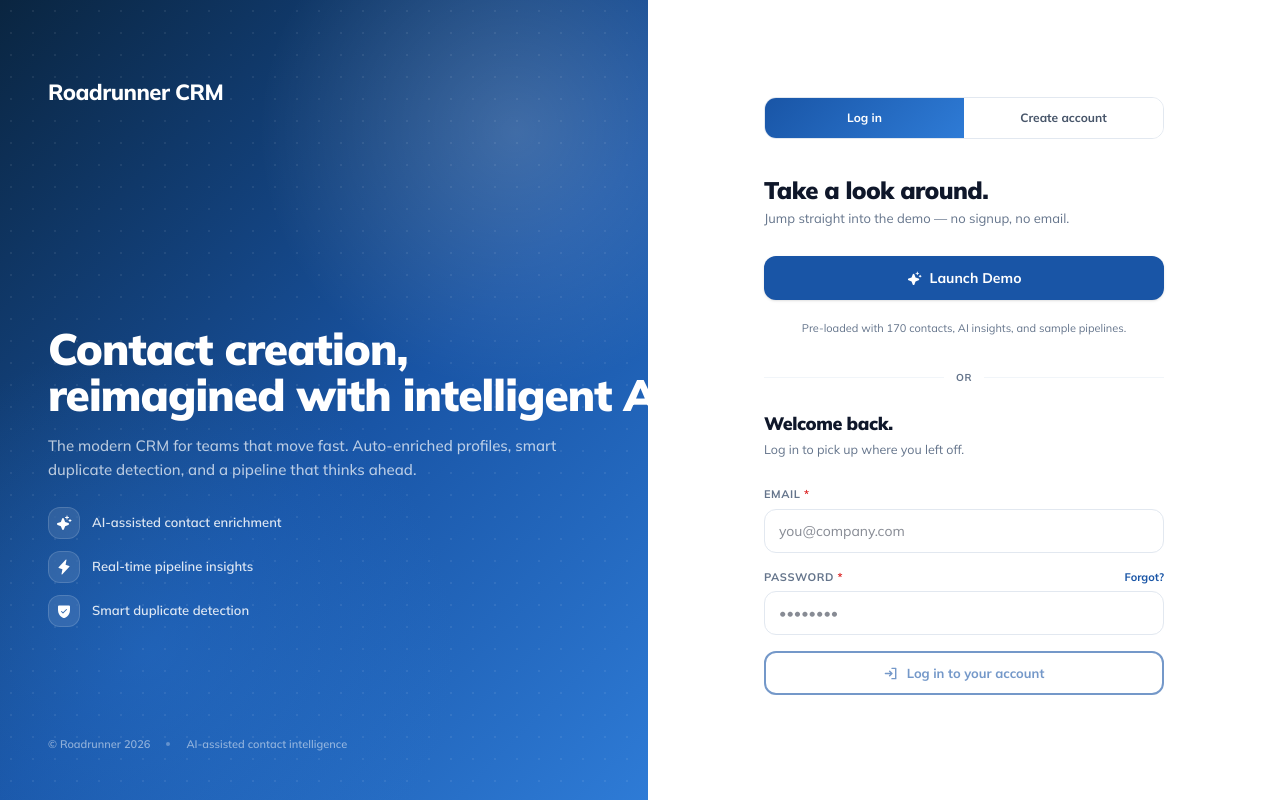
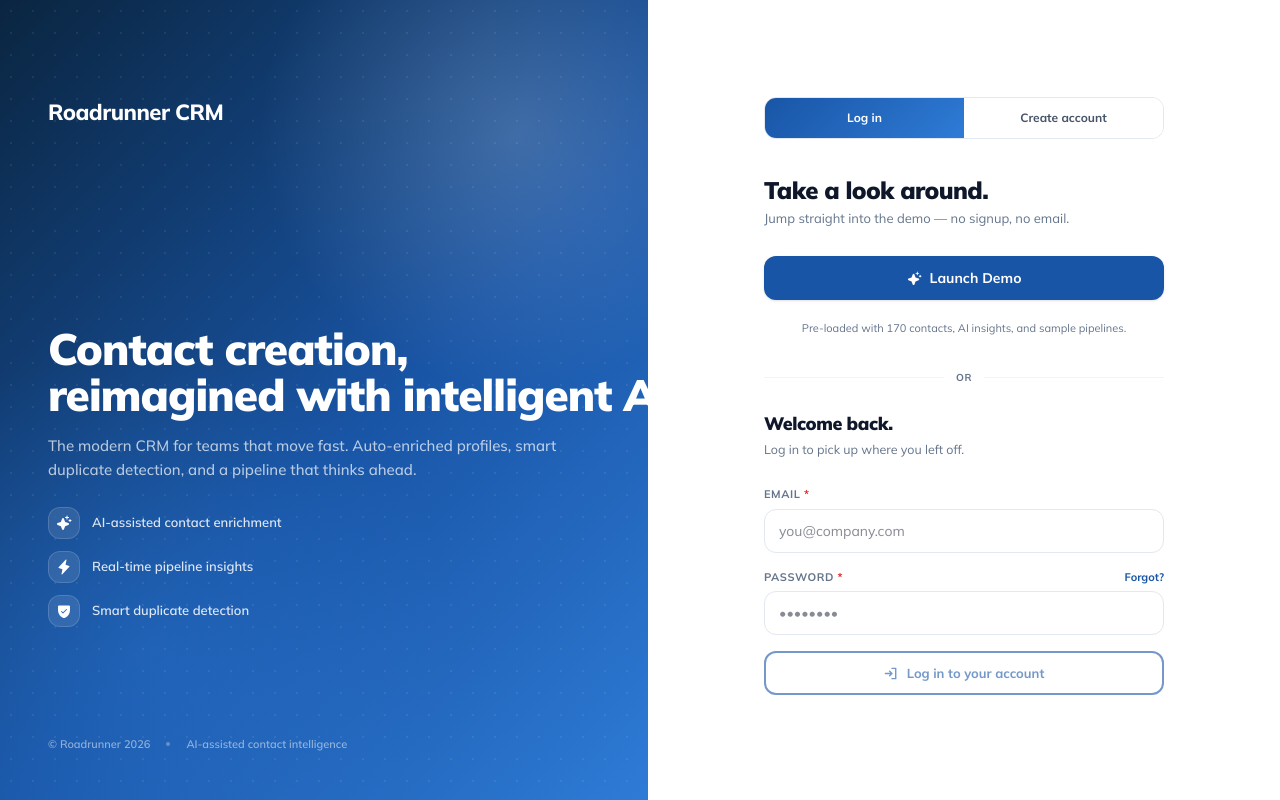
Before and after one commit to PWetzell/RoadRunnerCRM, a Next.js app: page /dashboard in a window 1280 px wide. Built offline with nearby package versions, Linux system fonts and the light colour scheme; no server answers.

Commit message:
Move Roadrunner CRM wordmark down 20px (drop the previous translateY)

```diff
--- a/src/components/auth/AuthGate.tsx
+++ b/src/components/auth/AuthGate.tsx
@@ -690,11 +690,12 @@ export default function AuthGate({ children }: { children: React.ReactNode }) {
         />
 
         {/* Brand strip — wordmark only. mt-12 adds 48px of negative
-             space above the title; transform translateY(-20px) shifts
-             this whole element up 20px visually without changing its
-             layout box (so the hero stack and copyright below stay
-             positioned correctly). */}
-        <div className="relative z-10 mt-12" style={{ transform: 'translateY(-20px)' }}>
+             space above the title. The translateY(-20px) was removed
+             per Paul's request — title is now back at its natural
+             flex position (20px lower than the previous commit), while
+             the hero stack below still has its own translateY(-20px)
+             keeping it in place. */}
+        <div className="relative z-10 mt-12">
           <span className="text-white text-[22px] font-extrabold tracking-tight">Roadrunner CRM</span>
         </div>
 
```
